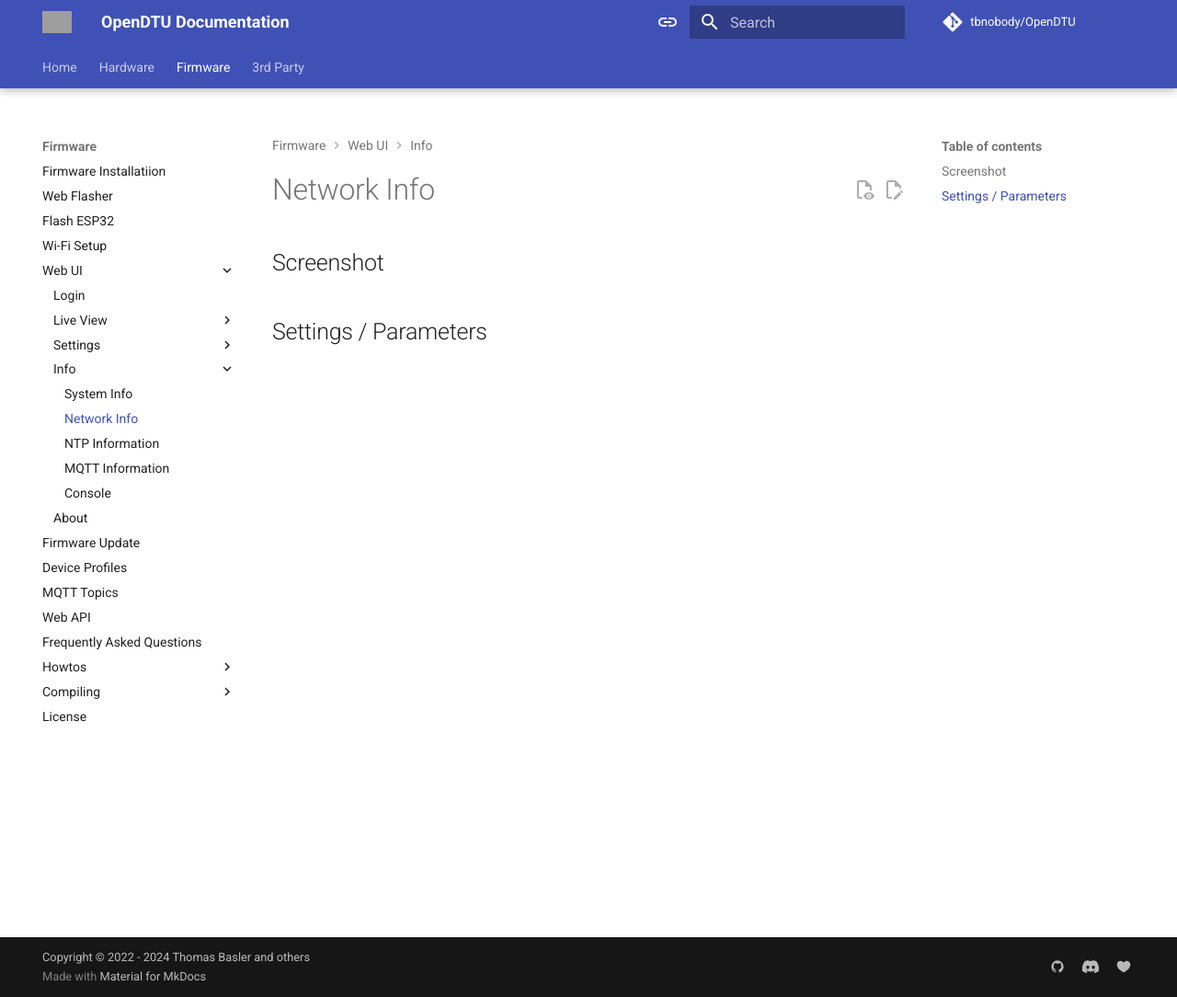
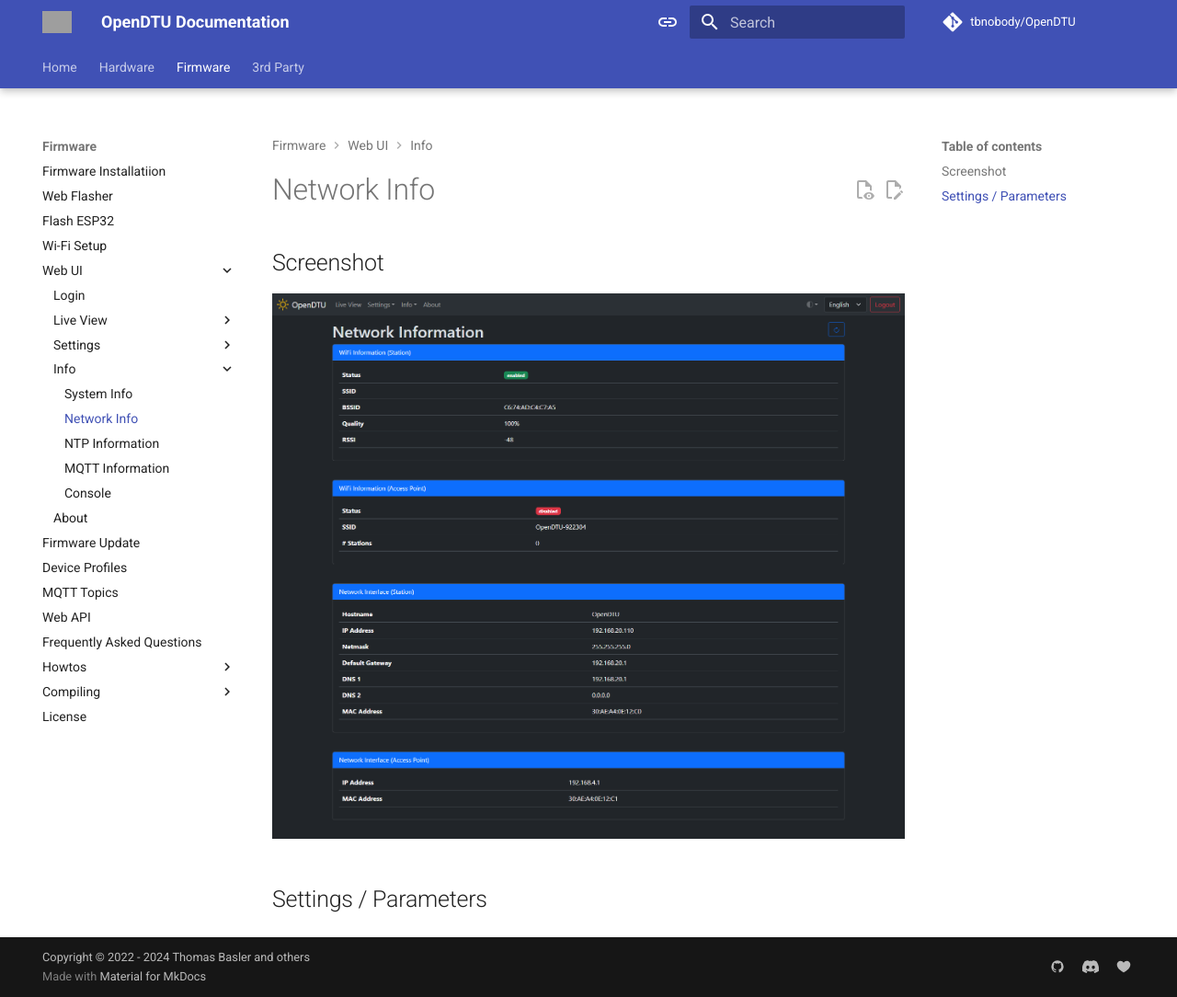
Before and after one commit to tbnobody/OpenDTU-docs, an MkDocs documentation site: the page built from docs/firmware/configuration/network_info.md, in a window 1280 px wide and 1084 px high. Shown: the whole window at 92% size. Built offline with MkDocs 1.6.1 and Material for MkDocs 9.7.7, drawn with Linux system fonts in a browser that asks for light colours; comment, search, counter and statistics services are not loaded; grey boxes are pictures that could not be loaded.

Commit message:
Add network info screenshot

```diff
--- a/docs/firmware/configuration/network_info.md
+++ b/docs/firmware/configuration/network_info.md
@@ -2,4 +2,6 @@
 
 ## Screenshot
 
+![Network Info](../../assets/images/screenshots/network_info.png)
+
 ## Settings / Parameters
```
Also changed, not shown: docs/assets/images/screenshots/network_info.png (added).
